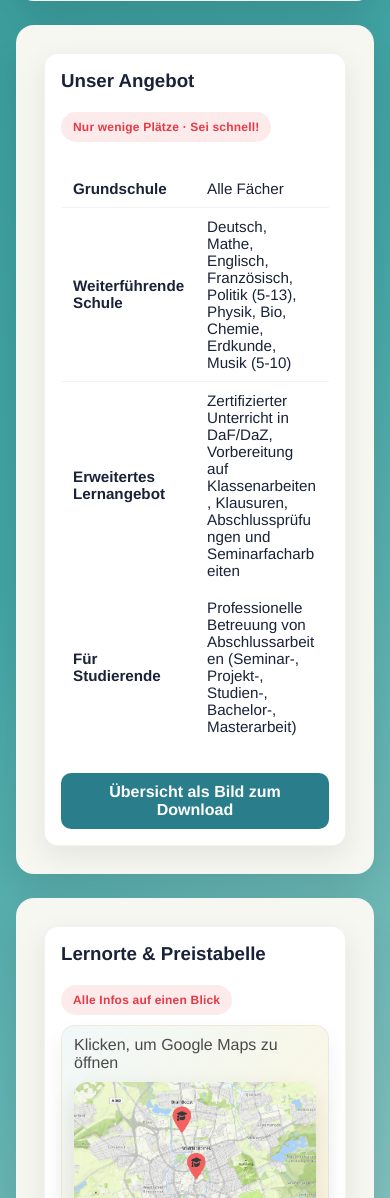
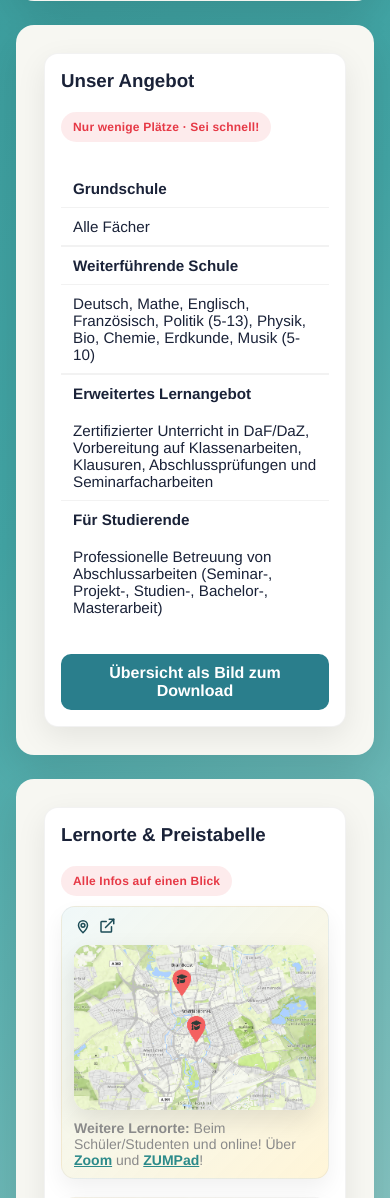
Before and after one commit to smigalski/brainboost-app, a Django app: page / in a window 390 px wide. Shown: the part 1492-2690 px from the top of the page. Run offline with Django 4.2, Linux system fonts and the light colour scheme.

Commit message:
Designanspasssungen: MinutenEuro, Google Maps

```diff
--- a/brainboost/core/templates/landing.html
+++ b/brainboost/core/templates/landing.html
@@ -48,7 +48,30 @@
             <span class="tagline">Nur wenige Plätze · Sei schnell!</span>
         </div>
         <p class="tile-placeholder"></p>
-        <table style="width:100%;border-collapse:collapse;margin:8px 0;font-size:0.95rem;table-layout:fixed;">
+        <style>
+            @media (max-width: 640px) {
+                .angebot-table {
+                    table-layout: auto;
+                }
+                .angebot-table tr {
+                    display: block;
+                    border-bottom: 1px solid rgba(0,0,0,0.05);
+                }
+                .angebot-table tr:last-child {
+                    border-bottom: none;
+                }
+                .angebot-table td {
+                    display: block;
+                    width: 100%;
+                    border-bottom: none;
+                    padding: 8px 12px;
+                }
+                .angebot-table td + td {
+                    padding-top: 0;
+                }
+            }
+        </style>
+        <table class="angebot-table" style="width:100%;border-collapse:collapse;margin:8px 0;font-size:0.95rem;table-layout:fixed;">
             <tbody>
                 <tr>
                     <td style="padding:10px 12px;border-bottom:1px solid rgba(0,0,0,0.05);font-weight:600;">Grundschule</td>
@@ -98,15 +121,18 @@
         </div>
             <div style="display:flex;flex-wrap:wrap;gap:18px;">
                 <div style="flex:1 1 280px;min-width:260px;padding:10px 12px;border:1px solid rgba(0,0,0,0.05);border-radius:14px;background:linear-gradient(135deg, rgba(64,168,177,0.08), rgba(255,201,40,0.18));box-shadow:0 10px 22px rgba(0,0,0,0.06);">
-                    <p style="margin:0 0 10px;">Klicken, um Google Maps zu öffnen</p>
-                    <a class="map-link" href="https://www.google.com/maps/search/?api=1&query=Karl-Schmidt-Stra%C3%9Fe+20,+38114+Braunschweig" target="_blank" rel="noreferrer noopener" style="display:block;">
-                    <img class="location-image" src="{% static 'design/KarteOrte.png' %}" alt="Lernorte auf der Karte" style="width:100%;height:auto;">
-                </a>
+                    <a class="map-link" href="https://www.google.com/maps/search/?api=1&query=Karl-Schmidt-Stra%C3%9Fe+20,+38114+Braunschweig" target="_blank" rel="noreferrer noopener" aria-label="Google Maps (externer Link)" title="Google Maps (externer Link)" style="display:block;">
+                        <div style="display:inline-flex;align-items:center;gap:6px;margin:0 0 10px;color:#1d4c57;">
+                            <svg aria-hidden="true" xmlns="http://www.w3.org/2000/svg" width="18" height="18" viewBox="0 0 24 24" fill="none" stroke="#1d4c57" stroke-width="2" stroke-linecap="round" stroke-linejoin="round"><path d="M12 21s-6-5.686-6-10a6 6 0 1 1 12 0c0 4.314-6 10-6 10z"></path><circle cx="12" cy="11" r="2.5"></circle></svg>
+                            <svg aria-hidden="true" xmlns="http://www.w3.org/2000/svg" width="18" height="18" viewBox="0 0 24 24" fill="none" stroke="#1d4c57" stroke-width="2" stroke-linecap="round" stroke-linejoin="round"><path d="M18 13v6a1 1 0 0 1-1 1H5a1 1 0 0 1-1-1V7a1 1 0 0 1 1-1h6"></path><path d="M15 3h6v6"></path><path d="M10 14L21 3"></path></svg>
+                        </div>
+                        <img class="location-image" src="{% static 'design/KarteOrte.png' %}" alt="Lernorte auf der Karte" style="width:100%;height:auto;">
+                    </a>
                 <p class="tile-placeholder" style="margin:10px 0 0;"><strong>Weitere Lernorte: </strong>Beim Schüler/Studenten und online! Über <a href="https://zoom.us/" target="_blank" rel="noopener noreferrer" style="color:var(--teal);"><strong>Zoom</strong></a> und <a href="https://zumpad.zum.de/" target="_blank" rel="noopener noreferrer" style="color:var(--teal);"><strong>ZUMPad</strong></a>!</p>
                 </div>
                 <div style="flex:1 1 280px;min-width:260px;padding:10px 12px;border:1px solid rgba(0,0,0,0.05);border-radius:14px;background:linear-gradient(135deg, rgba(255,183,0,0.12), rgba(255,255,255,0.96));box-shadow:0 10px 22px rgba(0,0,0,0.06);">
                     <button id="preise-open-btn" style="border:none;background:transparent;padding:0;width:100%;cursor:pointer;">
-                        <img class="location-image" src="{% static 'design/NameDesBildes.png' %}" alt="BrainBoost Preisübersicht" style="width:100%;height:auto;display:block;border-radius:10px;">
+                        <img class="location-image" src="{% static 'design/MinutenEuro2.png' %}" alt="BrainBoost Preisübersicht" style="width:100%;height:auto;display:block;border-radius:10px;">
                     </button>
                 </div>
             </div>
--- a/brainboost/core/templates/partials/price_banner.html
+++ b/brainboost/core/templates/partials/price_banner.html
@@ -1,7 +1,7 @@
 <div id="bb-price-banner" class="bb-price-banner" role="region" aria-label="Preishinweis" hidden>
     <div class="bb-price-banner__inner">
         <div class="bb-price-banner__text">
-            <span class="bb-price-banner__headline">Einzelunterricht ab 21,99€ / 45 Min – inkl. Fortschrittreport + kostenloser 5h-Online-Stornierung!</span>
+            <span class="bb-price-banner__headline">Einzelunterricht ab 19€ / 45 Min – inkl. Fortschrittreport + kostenloser 5h-Online-Stornierung!</span>
             <a class="bb-price-banner__link" href="{% url 'pricing' %}">Preise ansehen</a>
         </div>
         <button type="button" id="bb-price-banner-close" class="bb-price-banner__close" aria-label="Preishinweis schließen">✕</button>
```
Also changed, not shown: brainboost/core/templates/pricing.html (+4 -4 lines), brainboost/core/static/design/MinutenEuro2.png (added).
